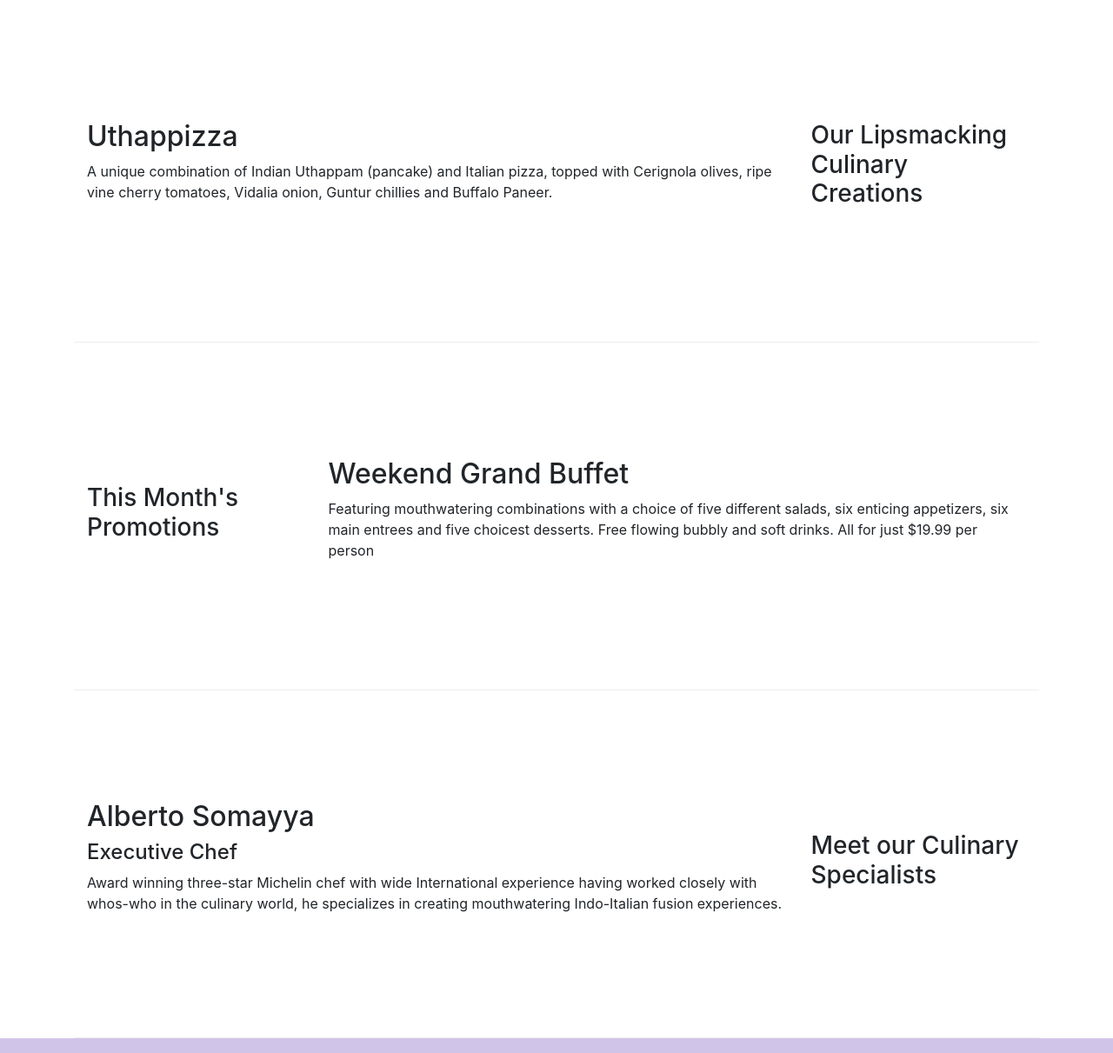
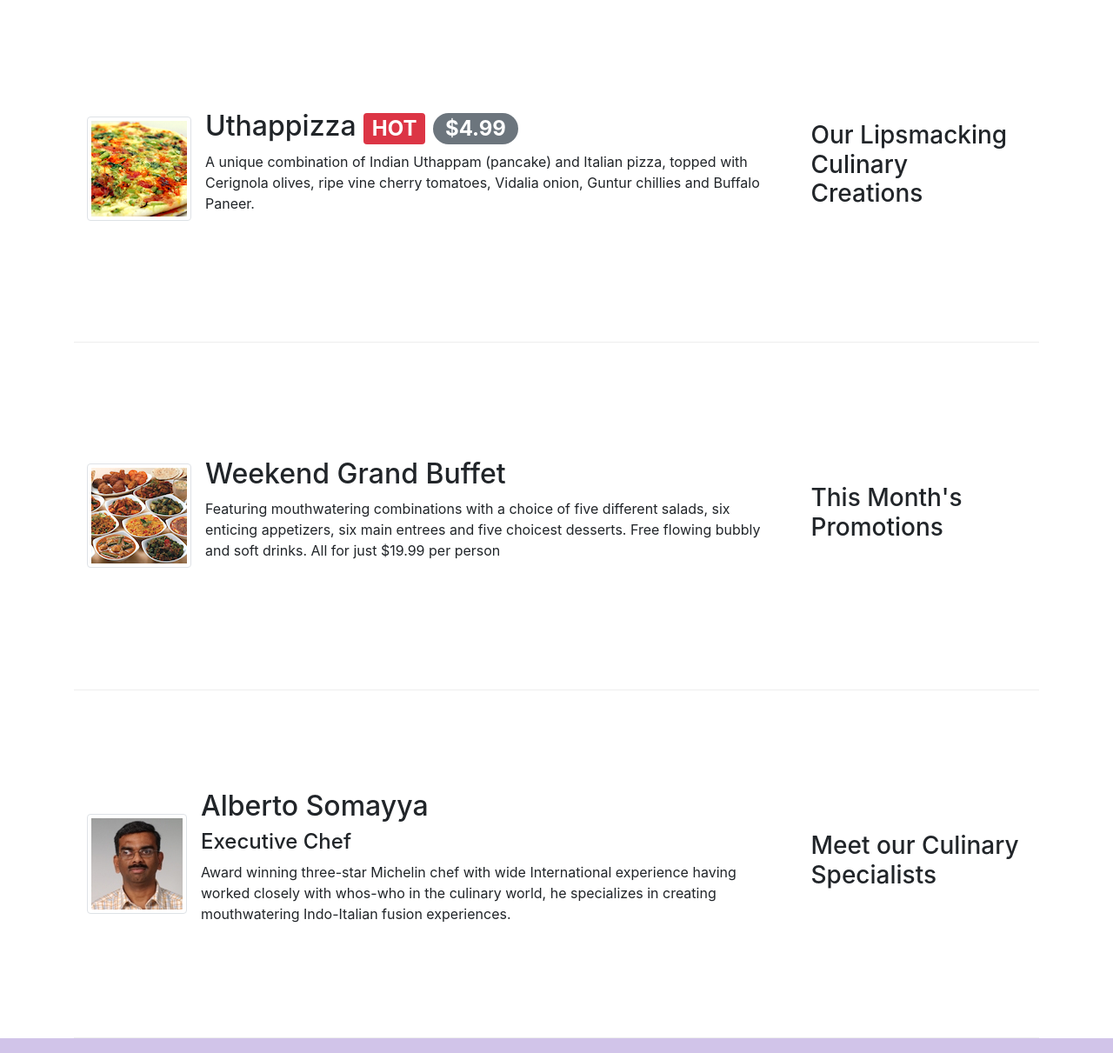
Before and after one commit to ReeceTheBeast15/bootstrap-coursera-repo, a website: page index.html in a window 1280 px wide. Shown: the part 340-1551 px from the top of the page at 87% size. Drawn offline with nearby package versions, Linux system fonts and the light colour scheme.

Commit message:
alerting_users

```diff
--- a/index.html
+++ b/index.html
@@ -24,7 +24,7 @@
             <button class='navbar-toggler' type='button' data-toggle='collapse' data-target='#Navbar'>
                 <span class='navbar-toggler-icon'></span>
             </button>
-            <a class='navbar-brand mr-auto' href='#'>Ristorante Con Fusion</a>
+            <a class='navbar-brand mr-auto' href='#'><img src='/images/logo.png' height='30px' width='31px'></a>
                 <div class='collapse navbar-collapse' id='Navbar'>
                     <ul class='navbar-nav mr-auto'>
                         <li class='nav-item active'><a class='nav-link' href='#'><span class='fa fa-home fa-lg'></span> Home</a></li>
@@ -44,8 +44,8 @@
                     <h1>Ristorante con Fusion</h1>
                     <p>We take inspiration from the World's best cuisines, and create a unique fusion experience. Our lipsmacking creations will tickle your culinary senses!</p>
                 </div>
-                <div class='col-12 col-sm'>
-                </div>
+                <div class="col-12 col-sm align-self-center">
+                    <img src='/images/logo.png' type='img/png' class='img-fluid'>
             </div>
         </div>
     </header>
@@ -56,19 +56,30 @@
                 <h3>Our Lipsmacking Culinary Creations</h3>
             </div>
             <div class='col col-sm order-sm-first col-md'>
-                <h2>Uthappizza</h2>
-                <p>A unique combination of Indian Uthappam (pancake) and Italian pizza, topped with Cerignola olives, ripe vine cherry tomatoes, Vidalia onion, Guntur chillies and Buffalo Paneer.</p>
+                <div class='media'>
+                    <img class='d-flex mr-3 img-thumbnail align-self-center' src='/images/uthappizza.png' alt='Uthapizza'>
+                    <div class='media-body'>
+                        <h2 class='mt-0'>Uthappizza <span class='badge badge-danger'>HOT</span> <span class='badge badge-pill badge-secondary'>$4.99</span></h2>
+
+                        <p>A unique combination of Indian Uthappam (pancake) and Italian pizza, topped with Cerignola olives, ripe vine cherry tomatoes, Vidalia onion, Guntur chillies and Buffalo Paneer.</p>
+                    </div>
+                </div>
             </div>
         </div>
 
 
         <div class='row row-content align-items-center'>
-            <div class='col-12 col-sm-4 col-md-3'>
+            <div class='col-12 col-sm-4 order-sm-last col-md-3'>
                 <h3>This Month's Promotions</h3>
             </div>
-            <div class='col col-sm col-md'>
-                <h2>Weekend Grand Buffet</h2>
-                <p>Featuring mouthwatering combinations with a choice of five different salads, six enticing appetizers, six main entrees and five choicest desserts. Free flowing bubbly and soft drinks. All for just $19.99 per person </p>
+            <div class='col col-sm order-sm-first col-md'>
+                <div class='media'>
+                    <img class='d-flex mr-3 img-thumbnail align-self-center' src='/images/buffet.png' alt='Buffet'>
+                    <div class='media-body'>
+                        <h2 class='mt-0'>Weekend Grand Buffet</h2>
+                        <p>Featuring mouthwatering combinations with a choice of five different salads, six enticing appetizers, six main entrees and five choicest desserts. Free flowing bubbly and soft drinks. All for just $19.99 per person </p>
+                    </div>
+                </div>
             </div>
         </div>
 
@@ -77,10 +88,15 @@
                 <h3>Meet our Culinary Specialists</h3>
             </div>
             <div class='col col-sm order-sm-first col-md'>
-                <h2>Alberto Somayya</h2>
-                <h4>Executive Chef</h4>
-                <div class='d-none d-sm-block'>
-                    <p>Award winning three-star Michelin chef with wide International experience having worked closely with whos-who in the culinary world, he specializes in creating mouthwatering Indo-Italian fusion experiences. </p>
+                <div class='media'>
+                    <img class='d-flex mr-3 img-thumbnail align-self-center' src='/images/alberto.png' alt='alberto'>
+
+                    <div class='media-body'>
+                        <h2 class=mt-0>Alberto Somayya</h2>
+                        <h4>Executive Chef</h4>
+                        <p class='d-none d-sm-block'>Award winning three-star Michelin chef with wide International experience having worked closely with whos-who in the culinary world, he specializes in creating mouthwatering Indo-Italian fusion experiences.
+                        </p>
+                    </div>
                 </div>
             </div>
         </div>
```
Also changed, not shown: aboutus.html (+3 -2 lines), contactus.html (+3 -3 lines), images/alberto.png (added), images/buffet.png (added), images/logo.png (added), images/uthappizza.png (added).
